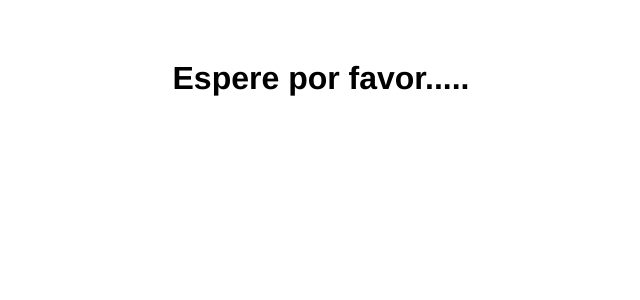
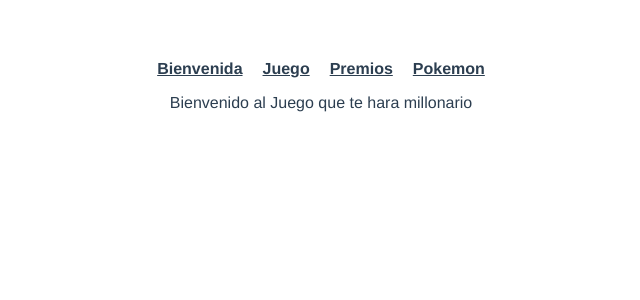
Before and after one commit to KevinChiguano/pw_u2_v_p4_kc, a Vue app: page / in a window 1280 px wide. Shown: the top 300 px of the page, without its empty margins (319-959 px from the left). Built offline with nearby package versions, Linux system fonts and the light colour scheme; no server answers.

Commit message:
configuaracion Router

```diff
--- a/package.json
+++ b/package.json
@@ -9,7 +9,8 @@
   },
   "dependencies": {
     "core-js": "^3.8.3",
-    "vue": "^3.2.13"
+    "vue": "^3.2.13",
+    "vue-router": "^4.2.4"
   },
   "devDependencies": {
     "@vue/cli-plugin-babel": "~5.0.0",
--- a/src/App.vue
+++ b/src/App.vue
@@ -1,5 +1,6 @@
 <template>
-  <PokemonPages/>
+  <NavBar/>
+  <router-view/>
 </template>
 
 <script>
@@ -7,14 +8,15 @@
 import Contador from './components/Contador.vue'
 import Calculadora from './components/Calculadora.vue'
 import CaracolaMagica from './components/CaracolaMagica.vue';
+import PokemonPages from './modules/pokemon/pages/PokemonPages.vue';
 
+import NavBar from './modules/pokemon/components/NavBar.vue';
 
-import PokemonPages from './modules/pokemon/pages/PokemonPages.vue';
 
 export default {
   name: 'App',
   components: {
-    PokemonPages
+    NavBar
   }
 }
 </script>
--- a/src/main.js
+++ b/src/main.js
@@ -2,4 +2,6 @@ import { createApp } from 'vue'
 import App from './App.vue'
 import './css/estilos.css'
 
-createApp(App).mount('#app')
+import router from './router/router'
+
+createApp(App).use(router).mount('#app')
--- /dev/null
+++ b/src/modules/pokemon/components/NavBar.vue
@@ -0,0 +1,28 @@
+<template>
+  <div>
+    <router-link to="/">Bienvenida</router-link>
+    <router-link to="/juego">Juego</router-link>
+    <router-link to="/premios">Premios</router-link>
+    <router-link to="/pokemon">Pokemon</router-link>
+  </div>
+</template>
+
+<script>
+export default {
+
+}
+</script>
+
+<style scoped>
+
+div{
+    padding: 0 30px;
+}
+
+div a{
+    font-weight: bold;
+    color: #2c3e50;
+    margin: 0 10px;
+}
+
+</style>
--- /dev/null
+++ b/src/modules/pokemon/pages/BienvenidaPage.vue
@@ -0,0 +1,13 @@
+<template>
+  <p>Bienvenido al Juego que te hara millonario</p>
+</template>
+
+<script>
+export default {
+
+}
+</script>
+
+<style>
+
+</style>
--- /dev/null
+++ b/src/modules/pokemon/pages/JuegoPage.vue
@@ -0,0 +1,13 @@
+<template>
+  <h2>Estas listo para jugar</h2>
+</template>
+
+<script>
+export default {
+
+}
+</script>
+
+<style>
+
+</style>
--- /dev/null
+++ b/src/modules/pokemon/pages/NoEncontradaPage.vue
@@ -0,0 +1,14 @@
+<template>
+  <h1>404</h1>
+  <p>Página no encontrada verifica la URL</p>
+</template>
+
+<script>
+export default {
+
+}
+</script>
+
+<style>
+
+</style>
--- /dev/null
+++ b/src/modules/pokemon/pages/PremiosPage.vue
@@ -0,0 +1,13 @@
+<template>
+  <h1>Premios</h1>
+</template>
+
+<script>
+export default {
+
+}
+</script>
+
+<style>
+
+</style>
```
Also changed, not shown: src/router/router.js (added, +43 -0 lines), 1 other file (tests, documents, lock files or other folders).
